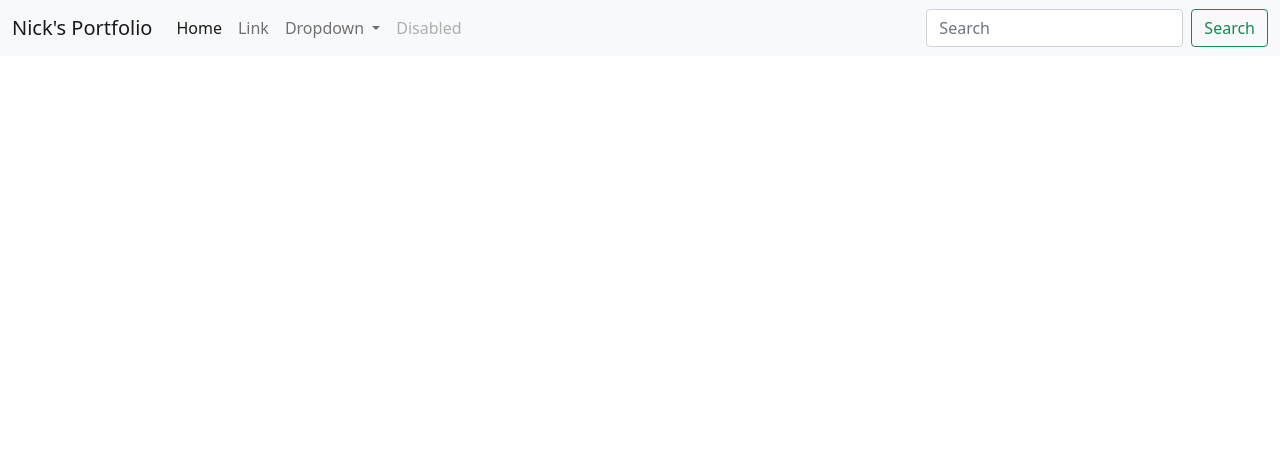
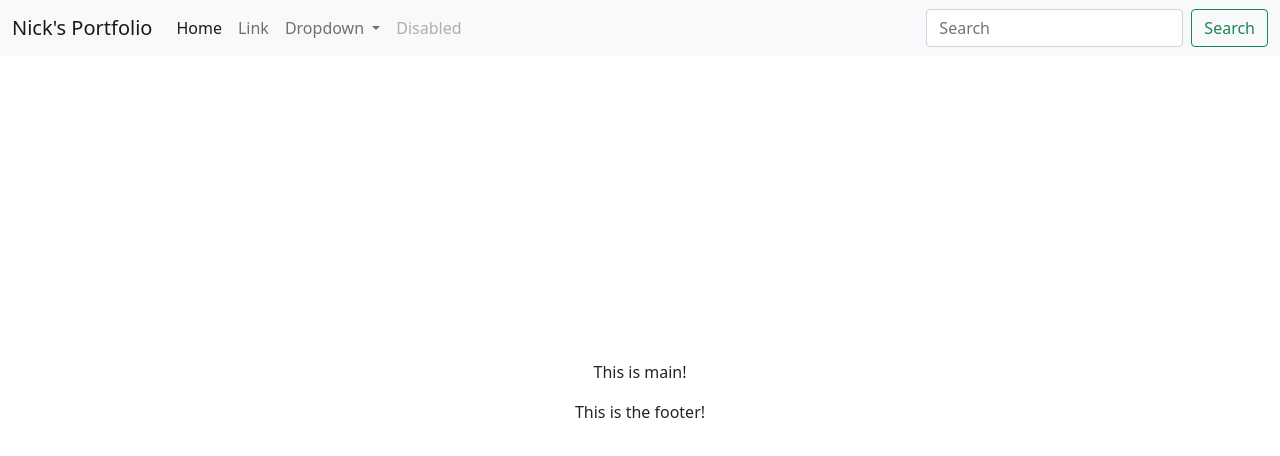
Before and after one commit to Nikoloz97/Blog, a Vue app: page / in a window 1280 px wide. Shown: the top 456 px of the page. Built offline with nearby package versions, Linux system fonts and the light colour scheme; the HTML template or start-up script is replaced by a standard one.

Commit message:
Installed router

```diff
--- a/package.json
+++ b/package.json
@@ -12,7 +12,8 @@
     "@popperjs/core": "^2.11.6",
     "bootstrap": "^5.0.0-beta3",
     "core-js": "^3.6.5",
-    "vue": "^3.2.45"
+    "vue": "^3.2.45",
+    "vue-router": "^4.1.6"
   },
   "devDependencies": {
     "@vitejs/plugin-vue": "^4.0.0",
--- a/src/App.vue
+++ b/src/App.vue
@@ -1,5 +1,6 @@
 <script setup>
 import Navbar from './components/Navbar.vue'
+import Footer from './components/Footer.vue'
 // 'bootstrap' import = imports popper as well
 import 'bootstrap';
 import "bootstrap/dist/css/bootstrap.min.css"
@@ -12,7 +13,9 @@
 
   <Navbar/>
 
+  <router-view></router-view>
 
+  <Footer/>
 
 
 </template>
--- a/src/components/Footer.vue
+++ b/src/components/Footer.vue
@@ -0,0 +1,12 @@
+<script>
+</script>
+
+<template>
+
+    <p>This is the footer!</p>
+
+</template>
+
+<style>
+
+</style>
--- a/src/main.js
+++ b/src/main.js
@@ -1,5 +1,6 @@
 import { createApp } from 'vue'
 import './style.css'
 import App from './App.vue'
+import router from './router/index.js'
 
-createApp(App).mount('#app')
+createApp(App).use(router).mount('#app')
--- /dev/null
+++ b/src/router/index.js
@@ -0,0 +1,18 @@
+import { createWebHistory, createRouter } from "vue-router";
+import Home from "../views/Home.vue";
+
+const routes = [
+  {
+    path: "/",
+    name: "Home",
+    component: Home,
+  },
+
+];
+
+const router = createRouter({
+  history: createWebHistory(),
+  routes,
+});
+
+export default router;
--- /dev/null
+++ b/src/views/Home.vue
@@ -0,0 +1,10 @@
+<script>
+
+</script>
+
+<template>
+<p>This is main!</p>
+</template>
+
+<style>
+</style>
```
Also changed, not shown: src/components/Home/AllPosts.vue (added), src/components/Home/Slideshow.vue (renamed from src/components/Main/Slideshow.vue), src/views/Main.vue (deleted), 1 other file (tests, documents, lock files or other folders).
